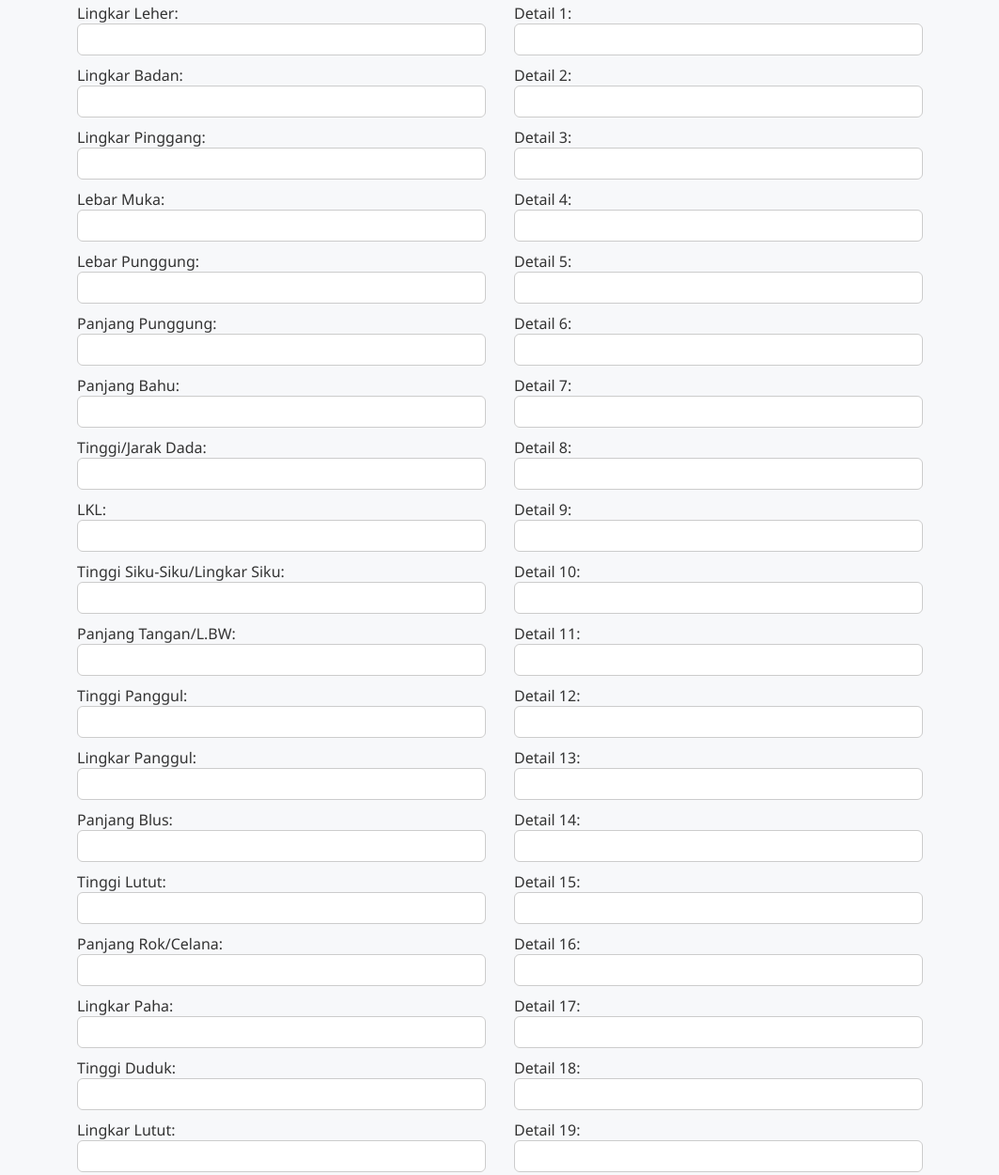
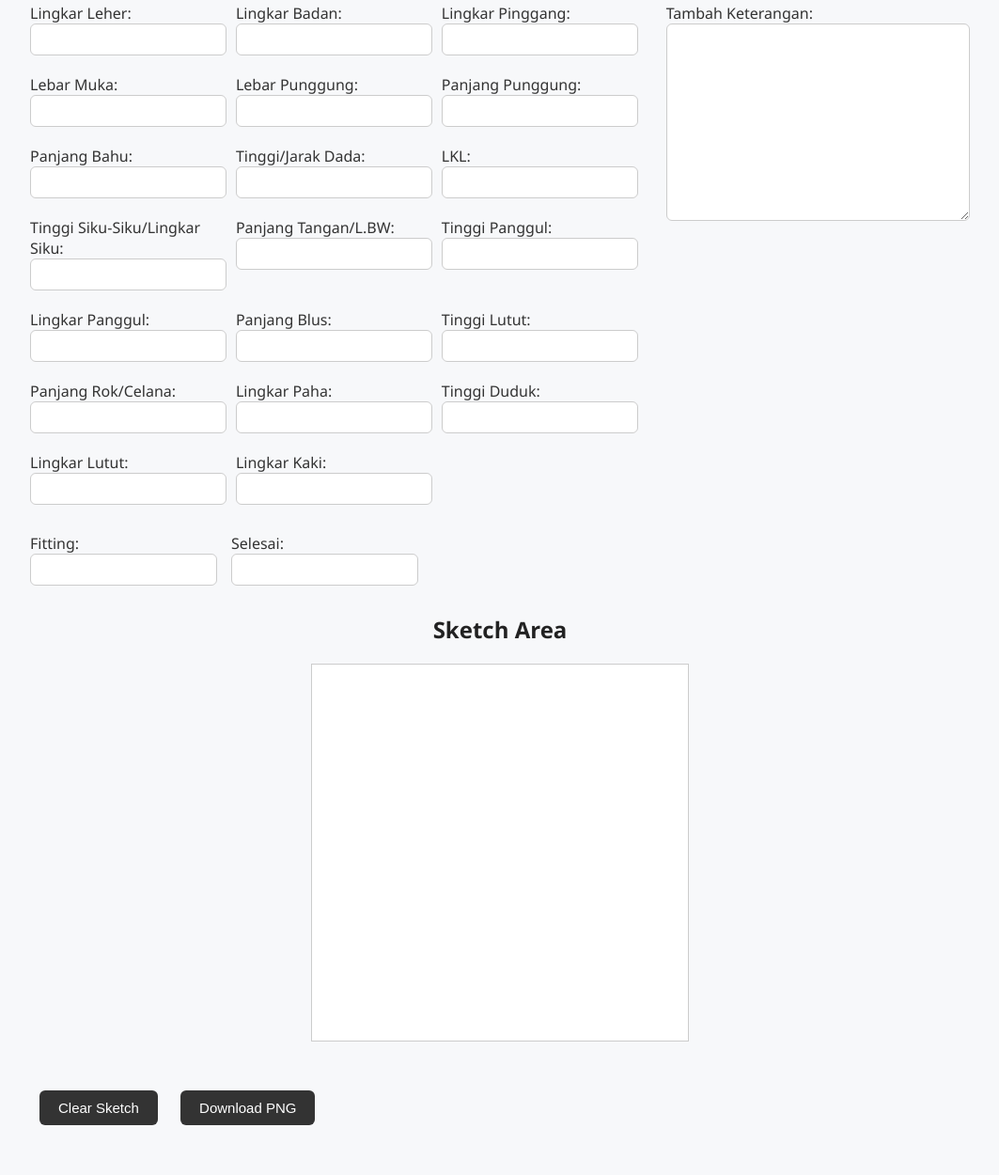
Before and after one commit to mapleury/boutique-fitting, a plain HTML site: page index.html in a window 1280 px wide. Shown: the part 191-1441 px from the top of the page at 94% size, without its empty margins (108-1171 px from the left). After the commit the page ends 1418 px from the top, so only its background shows below. Drawn offline with nearby package versions, Linux system fonts and the light colour scheme.

Commit message:
column added

```diff
--- a/index.html
+++ b/index.html
@@ -1,10 +1,10 @@
 <!DOCTYPE html>
 <html lang="en">
 <head>
-  <meta charset="UTF-8">
-  <meta name="viewport" content="width=device-width, initial-scale=1.0">
+  <meta charset="UTF-8" />
+  <meta name="viewport" content="width=device-width, initial-scale=1.0"/>
   <title>Fashion Fitting App</title>
-  <link rel="stylesheet" href="style.css">
+  <link rel="stylesheet" href="style.css" />
 </head>
 <body>
   <div class="container">
@@ -12,73 +12,54 @@
 
     <form id="fitting-form">
       <div class="section">
-        <label>Name: <input type="text" id="name"></label>
-        <label>Date: <input type="date" id="date"></label>
-        <label>Phone Number: <input type="tel" id="phone"></label>
+        <label>Name: <input type="text" id="name" /></label>
+        <label>Date: <input type="date" id="date" /></label>
+        <label>Phone Number: <input type="tel" id="phone" /></label>
       </div>
 
       <div class="columns">
-        <div class="column">
-          <label>Lingkar Leher: <input type="text" id="leher"></label>
-          <label>Lingkar Badan: <input type="text" id="badan"></label>
-          <label>Lingkar Pinggang: <input type="text" id="pinggang"></label>
-          <label>Lebar Muka: <input type="text" id="muka"></label>
-          <label>Lebar Punggung: <input type="text" id="punggung"></label>
-          <label>Panjang Punggung: <input type="text" id="panjangPunggung"></label>
-          <label>Panjang Bahu: <input type="text" id="bahu"></label>
-          <label>Tinggi/Jarak Dada: <input type="text" id="tinggiDada"></label>
-          <label>LKL: <input type="text" id="lkl"></label>
-          <label>Tinggi Siku-Siku/Lingkar Siku: <input type="text" id="siku"></label>
-          <label>Panjang Tangan/L.BW: <input type="text" id="tangan"></label>
-          <label>Tinggi Panggul: <input type="text" id="tinggiPanggul"></label>
-          <label>Lingkar Panggul: <input type="text" id="lingkarPanggul"></label>
-          <label>Panjang Blus: <input type="text" id="blus"></label>
-          <label>Tinggi Lutut: <input type="text" id="tinggiLutut"></label>
-          <label>Panjang Rok/Celana: <input type="text" id="rokCelana"></label>
-          <label>Lingkar Paha: <input type="text" id="paha"></label>
-          <label>Tinggi Duduk: <input type="text" id="tinggiDuduk"></label>
-          <label>Lingkar Lutut: <input type="text" id="lutut"></label>
-          <label>Lingkar Kaki: <input type="text" id="kaki"></label>
+        <div class="measurements">
+          <label>Lingkar Leher: <input type="text" id="leher" /></label>
+          <label>Lingkar Badan: <input type="text" id="badan" /></label>
+          <label>Lingkar Pinggang: <input type="text" id="pinggang" /></label>
+          <label>Lebar Muka: <input type="text" id="muka" /></label>
+          <label>Lebar Punggung: <input type="text" id="punggung" /></label>
+          <label>Panjang Punggung: <input type="text" id="panjangPunggung" /></label>
+          <label>Panjang Bahu: <input type="text" id="bahu" /></label>
+          <label>Tinggi/Jarak Dada: <input type="text" id="tinggiDada" /></label>
+          <label>LKL: <input type="text" id="lkl" /></label>
+          <label>Tinggi Siku-Siku/Lingkar Siku: <input type="text" id="siku" /></label>
+          <label>Panjang Tangan/L.BW: <input type="text" id="tangan" /></label>
+          <label>Tinggi Panggul: <input type="text" id="tinggiPanggul" /></label>
+          <label>Lingkar Panggul: <input type="text" id="lingkarPanggul" /></label>
+          <label>Panjang Blus: <input type="text" id="blus" /></label>
+          <label>Tinggi Lutut: <input type="text" id="tinggiLutut" /></label>
+          <label>Panjang Rok/Celana: <input type="text" id="rokCelana" /></label>
+          <label>Lingkar Paha: <input type="text" id="paha" /></label>
+          <label>Tinggi Duduk: <input type="text" id="tinggiDuduk" /></label>
+          <label>Lingkar Lutut: <input type="text" id="lutut" /></label>
+          <label>Lingkar Kaki: <input type="text" id="kaki" /></label>
         </div>
-        <div class="column">
-          <label>Detail 1: <input type="text"></label>
-          <label>Detail 2: <input type="text"></label>
-          <label>Detail 3: <input type="text"></label>
-          <label>Detail 4: <input type="text"></label>
-          <label>Detail 5: <input type="text"></label>
-          <label>Detail 6: <input type="text"></label>
-          <label>Detail 7: <input type="text"></label>
-          <label>Detail 8: <input type="text"></label>
-          <label>Detail 9: <input type="text"></label>
-          <label>Detail 10: <input type="text"></label>
-          <label>Detail 11: <input type="text"></label>
-          <label>Detail 12: <input type="text"></label>
-          <label>Detail 13: <input type="text"></label>
-          <label>Detail 14: <input type="text"></label>
-          <label>Detail 15: <input type="text"></label>
-          <label>Detail 16: <input type="text"></label>
-          <label>Detail 17: <input type="text"></label>
-          <label>Detail 18: <input type="text"></label>
-          <label>Detail 19: <input type="text"></label>
-          <label>Detail 20: <input type="text"></label>
+
+        <div class="keterangan">
+          <label>Tambah Keterangan:
+            <textarea id="keterangan" rows="12"></textarea>
+          </label>
         </div>
       </div>
 
       <div class="section">
-        <label>Fitting: <input type="text" id="fitting"></label>
-        <label>Selesai: <input type="text" id="selesai"></label>
+        <label>Fitting: <input type="text" id="fitting" /></label>
+        <label>Selesai: <input type="text" id="selesai" /></label>
       </div>
     </form>
 
     <h2>Sketch Area</h2>
     <canvas id="sketch-canvas" width="400" height="400"></canvas><br>
-   <button id="clearCanvas">Clear Sketch</button>
-<button id="downloadPng">Download PNG</button>
-
+    <button id="clearCanvas">Clear Sketch</button>
+    <button id="downloadPng">Download PNG</button>
   </div>
 
-  <script src="https://cdnjs.cloudflare.com/ajax/libs/jspdf/2.5.1/jspdf.umd.min.js"></script>
-<script src="script.js"></script>
-
+  <script src="script.js"></script>
 </body>
 </html>
--- a/script.js
+++ b/script.js
@@ -1,14 +1,30 @@
-
 const canvas = document.getElementById("sketch-canvas");
 const ctx = canvas.getContext("2d");
 let painting = false;
 
+// Mouse support
 canvas.addEventListener("mousedown", () => painting = true);
-canvas.addEventListener("mouseup", () => painting = false);
+canvas.addEventListener("mouseup", () => {
+  painting = false;
+  ctx.beginPath();
+});
+canvas.addEventListener("mousemove", drawMouse);
 canvas.addEventListener("mouseleave", () => painting = false);
-canvas.addEventListener("mousemove", draw);
 
-function draw(e) {
+// Touch support
+canvas.addEventListener("touchstart", (e) => {
+  painting = true;
+  const touch = e.touches[0];
+  const rect = canvas.getBoundingClientRect();
+  ctx.moveTo(touch.clientX - rect.left, touch.clientY - rect.top);
+});
+canvas.addEventListener("touchend", () => {
+  painting = false;
+  ctx.beginPath();
+});
+canvas.addEventListener("touchmove", drawTouch);
+
+function drawMouse(e) {
   if (!painting) return;
   const rect = canvas.getBoundingClientRect();
   ctx.lineWidth = 2;
@@ -20,19 +36,30 @@ function draw(e) {
   ctx.moveTo(e.clientX - rect.left, e.clientY - rect.top);
 }
 
+function drawTouch(e) {
+  e.preventDefault();
+  if (!painting) return;
+  const touch = e.touches[0];
+  const rect = canvas.getBoundingClientRect();
+  ctx.lineWidth = 2;
+  ctx.lineCap = "round";
+  ctx.strokeStyle = "#000";
+  ctx.lineTo(touch.clientX - rect.left, touch.clientY - rect.top);
+  ctx.stroke();
+  ctx.beginPath();
+  ctx.moveTo(touch.clientX - rect.left, touch.clientY - rect.top);
+}
+
 document.getElementById("clearCanvas").addEventListener("click", () => {
   ctx.clearRect(0, 0, canvas.width, canvas.height);
 });
 
-
-//download png
 document.getElementById("downloadPng").addEventListener("click", () => {
   const sketchCanvas = document.getElementById("sketch-canvas");
+  const inputs = Array.from(document.querySelectorAll("input[type='text'], textarea"))
+    .filter(i => i.value.trim() !== "");
 
-  // Prepare text inputs (excluding empty ones)
-  const inputs = Array.from(document.querySelectorAll("input[type='text']")).filter(i => i.value.trim() !== "");
   const itemsPerColumn = Math.ceil(inputs.length / 2);
-
   const rowHeight = 30;
   const canvasPadding = 20;
   const columnSpacing = 300;
@@ -40,22 +67,17 @@ document.getElementById("downloadPng").addEventListener("click", () => {
   const width = 800;
   const height = (itemsPerColumn * rowHeight + canvasPadding * 2 + sketchHeight + 40);
 
-  // Create temporary canvas
   const tempCanvas = document.createElement("canvas");
   tempCanvas.width = width;
   tempCanvas.height = height;
   const ctx = tempCanvas.getContext("2d");
 
-  // Background
   ctx.fillStyle = "#fff";
   ctx.fillRect(0, 0, width, height);
-
-  // Title
   ctx.fillStyle = "#222";
   ctx.font = "bold 20px 'Segoe UI', sans-serif";
   ctx.fillText("Fitting Data Summary", canvasPadding, 30);
 
-  // Draw form inputs in two columns
   ctx.font = "15px 'Segoe UI', sans-serif";
   ctx.fillStyle = "#000";
   let xPos = canvasPadding;
@@ -65,7 +87,6 @@ document.getElementById("downloadPng").addEventListener("click", () => {
     const label = input.closest("label");
     const labelText = label ? label.firstChild.textContent.trim() : "Field";
     const text = `${labelText}: ${input.value}`;
-
     ctx.fillText(text, xPos, yPos);
 
     if ((index + 1) % itemsPerColumn === 0) {
@@ -76,14 +97,12 @@ document.getElementById("downloadPng").addEventListener("click", () => {
     }
   });
 
-  // Add sketch canvas
   ctx.drawImage(sketchCanvas, canvasPadding, yPos + 20, 400, 400);
   ctx.strokeStyle = "#999";
   ctx.strokeRect(canvasPadding, yPos + 20, 400, 400);
   ctx.font = "italic 14px 'Segoe UI', sans-serif";
   ctx.fillText("Model", canvasPadding, yPos + 18);
 
-  // Download
   const link = document.createElement("a");
   link.download = "fitting_data.png";
   link.href = tempCanvas.toDataURL("image/png");
--- a/style.css
+++ b/style.css
@@ -9,7 +9,7 @@ body {
   padding: 20px;
 }
 .container {
-  max-width: 900px;
+  max-width: 1000px;
   margin: auto;
 }
 h1, h2 {
@@ -30,7 +30,13 @@ form {
   flex-wrap: wrap;
   gap: 30px;
 }
-.column {
+.measurements {
+  display: grid;
+  grid-template-columns: repeat(auto-fit, minmax(200px, 1fr));
+  flex: 2;
+  gap: 10px;
+}
+.keterangan {
   flex: 1;
   min-width: 280px;
 }
@@ -40,17 +46,22 @@ label {
   margin-bottom: 10px;
   font-weight: 500;
 }
-input {
+input, textarea {
   padding: 8px;
   border: 1px solid #ccc;
   border-radius: 6px;
   font-size: 14px;
+}
+textarea {
+  resize: vertical;
+  height: 100%;
 }
 canvas {
   display: block;
   margin: 20px auto;
   border: 1px solid #ccc;
   background-color: #fff;
+  touch-action: none;
 }
 button {
   margin: 10px;
```
Lines whose indentation alone changed are shown as unchanged.
